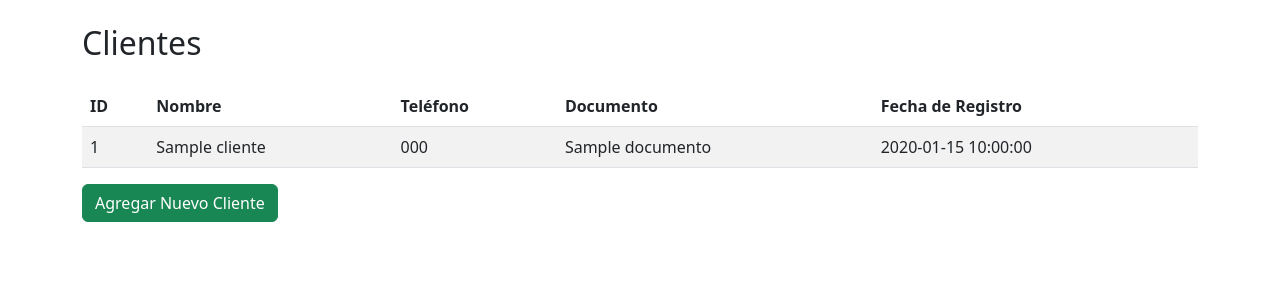
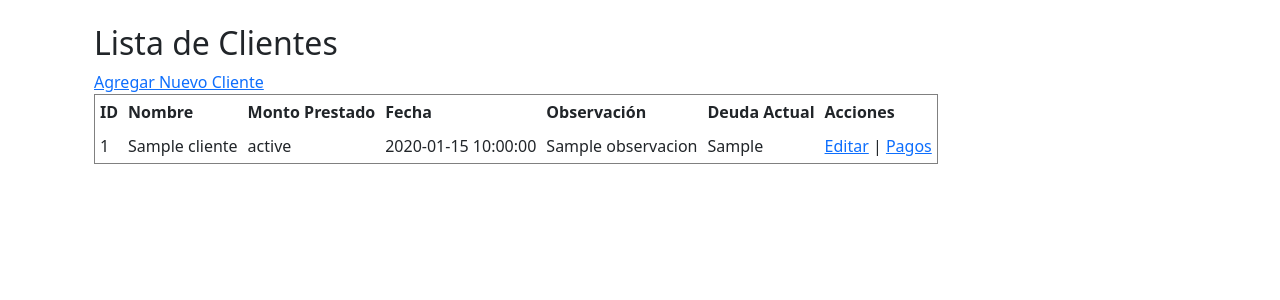
Before and after one commit to luisrobles062/ruta-cobros-app, a Flask app: page /inicio in a window 1280 px wide. Shown: the part 56-356 px from the top of the page. Run offline with Flask 3, Linux system fonts and the light colour scheme; a user stored in the database is signed in; tables that the repository leaves empty hold one stand-in row (values such as "Sample post"); a database or web service that is not in the repository returns one stand-in record (values such as "Sample title"); some libraries are stand-ins or nearby versions.

Commit message:
Update inicio.html

```diff
--- a/templates/inicio.html
+++ b/templates/inicio.html
@@ -1,17 +1,20 @@
 {% extends "base.html" %}
 
-{% block titulo %}Inicio - Ruta de Cobro{% endblock %}
-
 {% block contenido %}
-<h2 class="mb-4">Clientes</h2>
-<table class="table table-striped">
+<div class="container">
+    <h2>Lista de Clientes</h2>
+    <a href="{{ url_for('nuevo') }}">Agregar Nuevo Cliente</a>
+    {% if clientes %}
+    <table border="1" cellpadding="5">
         <thead>
             <tr>
                 <th>ID</th>
                 <th>Nombre</th>
-            <th>Teléfono</th>
-            <th>Documento</th>
-            <th>Fecha de Registro</th>
+                <th>Monto Prestado</th>
+                <th>Fecha</th>
+                <th>Observación</th>
+                <th>Deuda Actual</th>
+                <th>Acciones</th>
             </tr>
         </thead>
         <tbody>
@@ -19,17 +22,20 @@
             <tr>
                 <td>{{ cliente.id }}</td>
                 <td>{{ cliente.nombre }}</td>
-            <td>{{ cliente.telefono }}</td>
-            <td>{{ cliente.documento }}</td>
-            <td>{{ cliente.fecha_registro }}</td>
+                <td>{{ cliente.monto_prestado }}</td>
+                <td>{{ cliente.fecha }}</td>
+                <td>{{ cliente.observacion }}</td>
+                <td>{{ cliente.deuda_actual }}</td>
+                <td>
+                    <a href="{{ url_for('editar_cliente', id=cliente.id) }}">Editar</a> |
+                    <a href="{{ url_for('pagos', id=cliente.id) }}">Pagos</a>
+                </td>
             </tr>
             {% endfor %}
-        {% if clientes|length == 0 %}
-        <tr>
-            <td colspan="5" class="text-center">No hay clientes registrados</td>
-        </tr>
-        {% endif %}
         </tbody>
     </table>
-<a href="{{ url_for('nuevo') }}" class="btn btn-success">Agregar Nuevo Cliente</a>
+    {% else %}
+    <p>No hay clientes registrados.</p>
+    {% endif %}
+</div>
 {% endblock %}
```
Lines whose indentation alone changed are shown as unchanged.
